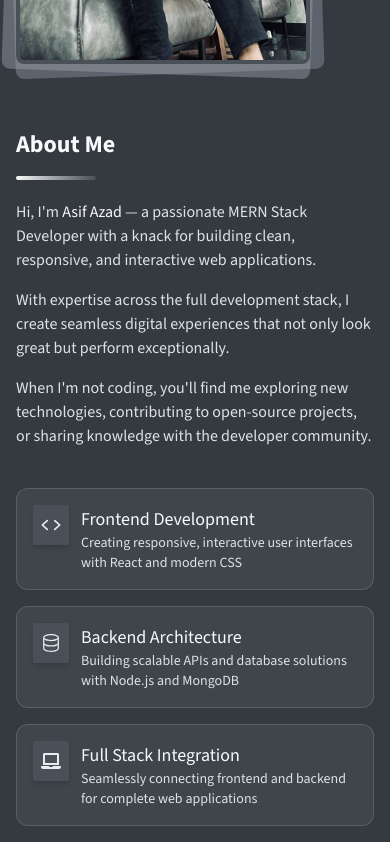
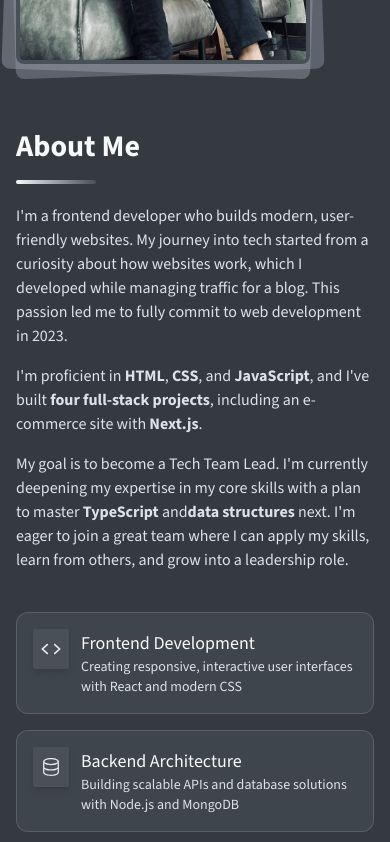
Before and after one commit to Aasif-Shahriar/my-portfolio, a React (Vite) app: page / in a window 390 px wide. Shown: the part 1260-2102 px from the top of the page. Built offline with nearby package versions, Linux system fonts and the light colour scheme; a web font is replaced by a local one.

Commit message:
Update: about details and section and resume

```diff
--- a/public/projectsData.json
+++ b/public/projectsData.json
@@ -4,7 +4,7 @@
 "projectType": "Full-Stack Forum Application",
 "projectTitle": "ThinkHub - Developer Forum",
 "projectInfo": "A Reddit/Dev.to inspired MERN forum for developers to share ideas, ask questions, and collaborate. Features include posts, comments, voting, reports, membership, admin dashboard, and JWT-secured authentication.",
-"techStack": ["MongoDB", "Express.js", "React.js", "Node.js", "Firebase", "JWT", "Tailwind CSS", "TanStack Query"],
+"techStack": ["MongoDB", "Express.js", "React.js", "Node.js", "Firebase", "JWT", "Tailwind CSS", "TanStack Query","Axios"],
 "liveUrl": "https://think-hub.netlify.app",
 "sourceCode": "https://github.com/Aasif-Shahriar/think-hub-client"
 },
@@ -22,7 +22,7 @@
   "projectType": "React Web Application",
   "projectTitle": "AluWish",
   "projectInfo": "AluWish is a MERN-based wishlist and gift-tracking application that allows users to create, share, and manage their wishlist items. It supports user authentication, image uploads, category filters, and responsive UI for seamless use across devices.",
-  "techStack": ["MongoDB", "Express.js", "React.js", "Node.js", "Tailwind CSS", "Firebase Auth"],
+  "techStack": ["React.js","Tailwind CSS", "DaisyUI","Responsive Design"],
   "liveUrl": "https://alu-wish.netlify.app",
   "sourceCode": "https://github.com/Aasif-Shahriar/alu-wish-client"
 },
@@ -31,7 +31,7 @@
 "projectType": "CRUD Application",
 "projectTitle": "Plant Care Tracker",
 "projectInfo": "A simple MERN CRUD app to track and manage plant care routines. Users can add, edit, delete, and view plant details with theme support and responsive design.",
-"techStack": ["MongoDB", "Express.js", "React.js", "Node.js", "Tailwind CSS", "DaisyUI"],
+"techStack": ["MongoDB", "Express.js", "React.js", "Node.js", "Tailwind CSS", "DaisyUI","Firebase Auth"],
 "liveUrl": "https://plant-care-tracker-client.netlify.app",
 "sourceCode": "https://github.com/Aasif-Shahriar/plant-care-tracker-client"
 }
--- a/src/components/navbar/GradientBar.jsx
+++ b/src/components/navbar/GradientBar.jsx
@@ -1,8 +1,15 @@
 import React from "react";
+import { motion } from "framer-motion";
 
 const GradientBar = () => {
   return (
-    <div className="w-20 rounded-full h-1 bg-gradient-to-r from-frame-1 to-frame-7 dark:from-frame-9 dark:to-frame-3"></div>
+    <motion.div
+      className="w-20 rounded-full h-1 bg-gradient-to-r from-frame-1 to-frame-7 dark:from-frame-9 dark:to-frame-3"
+      initial={{ scaleX: 0 }}
+      animate={{ scaleX: 1 }}
+      transition={{ duration: 0.8, ease: "easeInOut" }}
+      style={{ transformOrigin: "center" }}
+    />
   );
 };
 
--- a/src/components/navbar/ResumeButton.jsx
+++ b/src/components/navbar/ResumeButton.jsx
@@ -4,8 +4,8 @@ import { MdOutlineFileDownload } from "react-icons/md";
 const ResumeButton = () => {
   return (
     <a
-      href="/Asif_Azad_Resume.pdf"
-      download="Asif_Azad_Resume.pdf"
+      href="/Rasedul Rahman Resume.pdf"
+      download="Rasedul Rahman Resume.pdf"
       className="flex items-center gap-2 bg-frame-7 dark:bg-frame-3 px-3 py-1.5 rounded-lg transform hover:-translate-y-0.5 transition duration-300 "
     >
       <MdOutlineFileDownload size={20} /> Resume
--- a/src/index.css
+++ b/src/index.css
@@ -44,7 +44,7 @@ body {
 } */
 
 .section-title {
-  @apply text-2xl md:text-5xl font-bold mb-4 text-frame-1 dark:text-frame-9;
+  @apply text-3xl md:text-5xl font-bold mb-4 text-frame-1 dark:text-frame-9;
 }
 .section-sub-title {
   @apply mt-6 mb-12 max-w-3xl mx-auto text-frame-3 dark:text-frame-7 text-center;
--- a/src/pages/home-page/about-section/About.jsx
+++ b/src/pages/home-page/about-section/About.jsx
@@ -54,26 +54,28 @@ const About = () => {
           whileInView="visible"
           viewport={{ once: true, amount: 0.3 }}
         >
-          <h1 className="text-2xl md:text-5xl font-bold mb-4">About Me</h1>
+          <h1 className="text-3xl md:text-5xl font-bold mb-4">About Me</h1>
           <GradientBar />
           <div className="space-y-4 mt-5 text-frame-3 dark:text-frame-7">
             <motion.p variants={paragraphVariants}>
-              Hi, I'm{" "}
-              <span className="text-frame-1 dark:text-frame-9 font-medium">
-                Asif Azad
-              </span>{" "}
-              — a passionate MERN Stack Developer with a knack for building
-              clean, responsive, and interactive web applications.
+              I'm a frontend developer who builds modern, user-friendly
+              websites. My journey into tech started from a curiosity about how
+              websites work, which I developed while managing traffic for a
+              blog. This passion led me to fully commit to web development in
+              2023.
             </motion.p>
             <motion.p variants={paragraphVariants}>
-              With expertise across the full development stack, I create
-              seamless digital experiences that not only look great but perform
-              exceptionally.
+              I'm proficient in <b>HTML</b>, <b>CSS</b>, and <b>JavaScript</b>,
+              and I've built <b>four full-stack projects</b>, including an
+              e-commerce site with <b>Next.js</b>.
             </motion.p>
             <motion.p variants={paragraphVariants}>
-              When I'm not coding, you'll find me exploring new technologies,
-              contributing to open-source projects, or sharing knowledge with
-              the developer community.
+              My goal is to become a Tech Team Lead. I'm currently deepening my
+              expertise in my core skills with a plan to master{" "}
+              <b>TypeScript</b> and
+              <b>data structures</b> next. I'm eager to join a great team where
+              I can apply my skills, learn from others, and grow into a
+              leadership role.
             </motion.p>
           </div>
 
```
Also changed, not shown: 2 other files (tests, documents, lock files or other folders).
